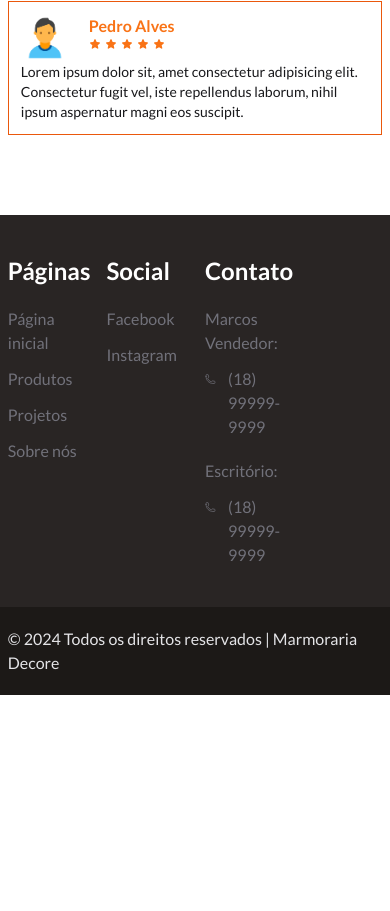
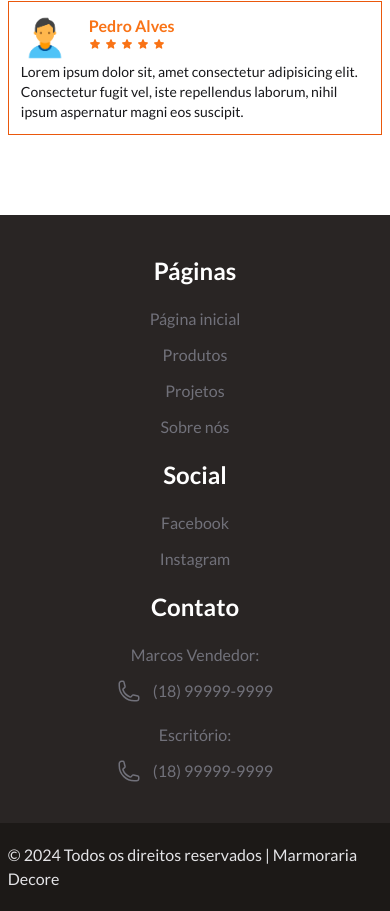
Before and after one commit to heitor2002/projeto-marmoraria, a Next.js app: page / in a window 390 px wide. Shown: the part 5556-6467 px from the top of the page. Before the commit the page ends 6251 px from the top, so only its background shows below. Built offline with nearby package versions, Linux system fonts and the light colour scheme.

Commit message:
feat: footer responsivo.

```diff
--- a/src/app/components/Footer.tsx
+++ b/src/app/components/Footer.tsx
@@ -3,7 +3,7 @@ import Link from "next/link";
 export default function Footer() {
   return (
     <footer className="pt-10 bg-stone-800">
-      <div className="container max-w-5xl grid grid-cols-4 gap-5 text-white">
+      <div className="container md:max-w-5xl max-w-2xl grid md:grid-cols-4 sm:grid-cols-3 grid-cols-1 gap-5 text-white sm:text-left text-center">
         <div>
           <h2 className="text-2xl font-bold">Páginas</h2>
           <nav className="flex flex-col mt-5 gap-3">
@@ -37,7 +37,7 @@ export default function Footer() {
           <nav className="flex flex-col mt-5 gap-5">
             <Link href={"/"} className="text-zinc-500 hover:text-white">
               <h2>Marcos Vendedor:</h2>
-              <div className="flex gap-3 mt-3">
+              <div className="flex gap-3 mt-3 sm:justify-start justify-center">
                 <svg
                   xmlns="http://www.w3.org/2000/svg"
                   fill="none"
@@ -57,7 +57,7 @@ export default function Footer() {
             </Link>
             <Link href={"/"} className="text-zinc-500 hover:text-white">
               <h2>Escritório:</h2>
-              <div className="flex gap-3 mt-3">
+              <div className="flex gap-3 mt-3 sm:justify-start justify-center">
                 <svg
                   xmlns="http://www.w3.org/2000/svg"
                   fill="none"
```
